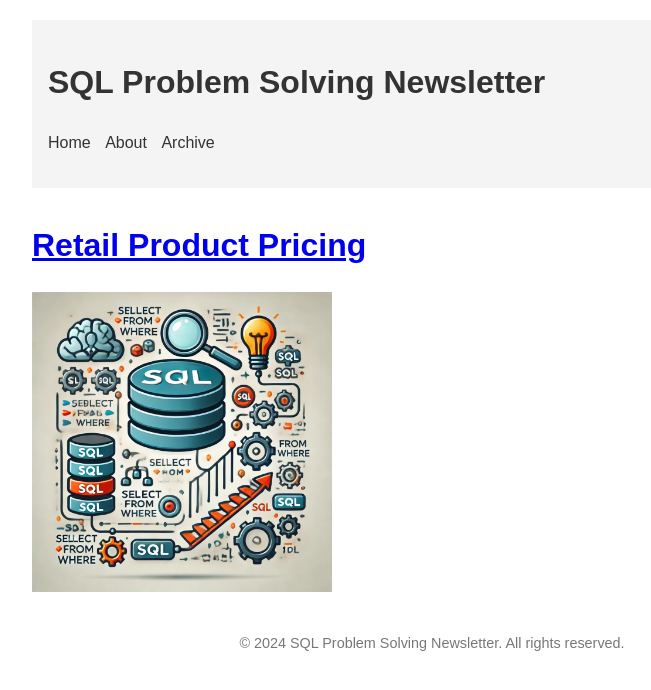
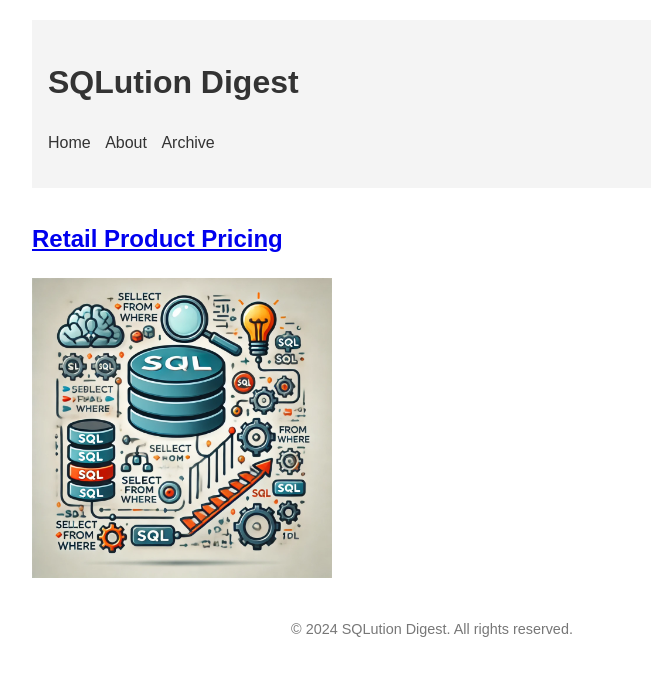
Before and after one commit to pvmarathe/SQLution-Digest, a plain HTML site: page index.html in a window 1280 px wide. Shown: the whole page, without its empty margins (208-859 px from the left). Drawn offline with Linux system fonts and the light colour scheme.

Commit message:
changed name of newsletter

```diff
--- a/index.html
+++ b/index.html
@@ -8,7 +8,7 @@
 </head>
 <body>
     <header>
-        <h1>SQL Problem Solving Newsletter</h1>
+        <h1>SQLution Digest</h1>
         <nav>
             <ul>
                 <li><a href="./public/Home.html">Home</a></li>
@@ -17,11 +17,11 @@
             </ul>
         </nav>
     </header>
-    <h1><a href="./1.retail-product-pricing.html">Retail Product Pricing</a></h1>
+    <h2><a href="./1.retail-product-pricing.html">Retail Product Pricing</a></h2>
     <img src="./Assets/Images/1. Product Price Problem.webp" height="300" alt="Retail Product Price" sizes="">
 
     <footer>
-        <p>&copy; 2024 SQL Problem Solving Newsletter. All rights reserved.</p>
+        <p>&copy; 2024 SQLution Digest. All rights reserved.</p>
     </footer>
 </body>
 </html>
```
Also changed, not shown: 1.retail-product-pricing.html (+1 -1 lines).
